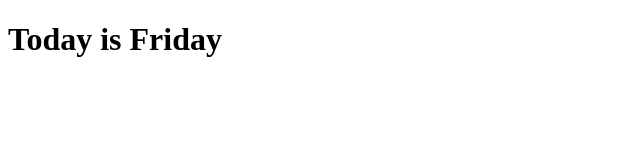
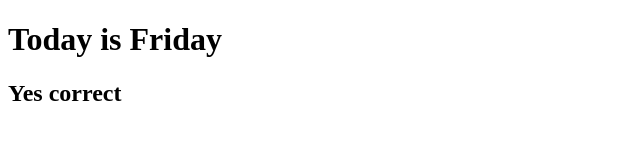
Before and after one commit to prigaa/exprement, a plain HTML site: page index.html in a window 1280 px wide. Shown: the whole page, without its empty margins (0-640 px from the left). Drawn offline with Linux system fonts and the light colour scheme.

Commit message:
Update index.html

```diff
--- a/index.html
+++ b/index.html
@@ -7,5 +7,6 @@
 </head>
 <body>
     <h1>Today is Friday</h1>
+    <h2>Yes correct</h2>
 </body>
 </html>
```
